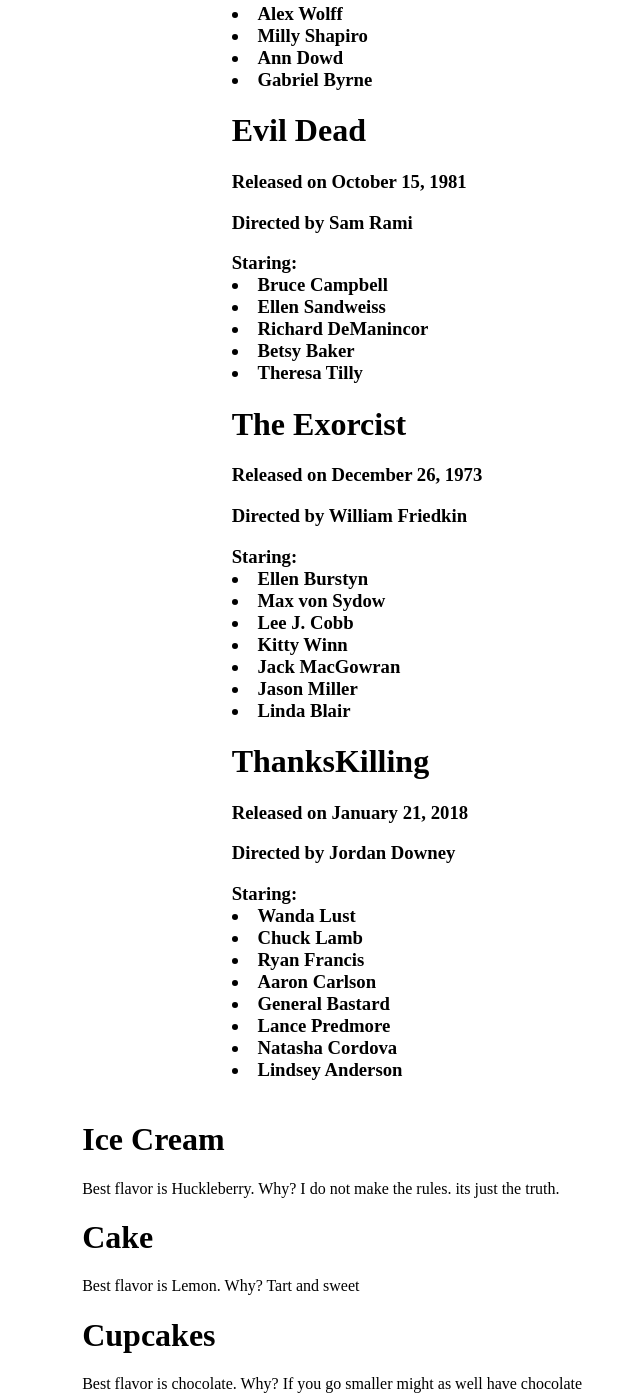
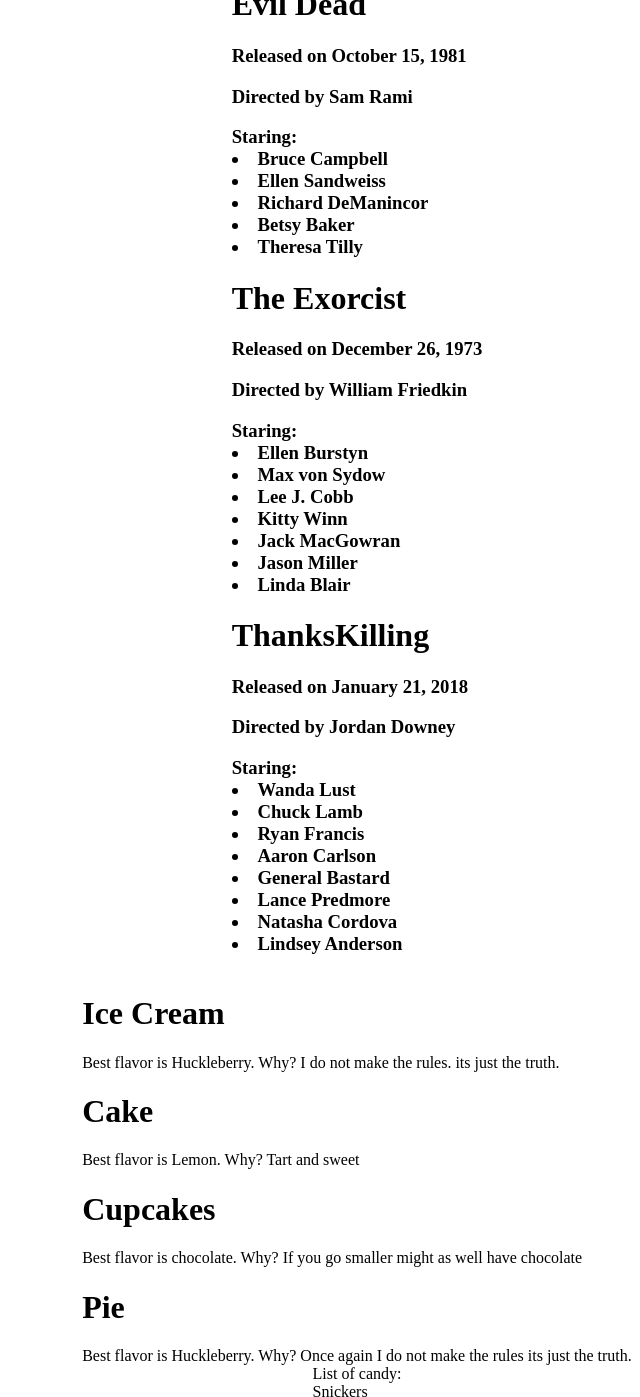
Before and after one commit to KhaymanaKing/display-a-list-practice, a website with bundled scripts: page index.html in a window 1280 px wide. Shown: the part 921-2318 px from the top of the page, without its empty margins (283-923 px from the left). Built offline with nearby package versions, Linux system fonts and the light colour scheme.

Commit message:
final commit for the day will work on CSS on friday

```diff
--- a/index.html
+++ b/index.html
@@ -17,15 +17,18 @@
 <body>
     <main>
         <div class = "bear">
+        </div>
 
+        <div class = "movies">
         </div>
+
+        <div class = "desserts"></div>
+        </div>
+
         <div class = "candy">
             List of candy:
         </div>
-        <div class = "movies">
-        </div>
-        <div class = "desserts">
-        </div>
+
     </main>
     <footer>
         <div class="copy gutter-right">&copy; 2021 Alchemy Code Lab</div>
```
Also changed, not shown: styles/style.css (+4 -4 lines).
